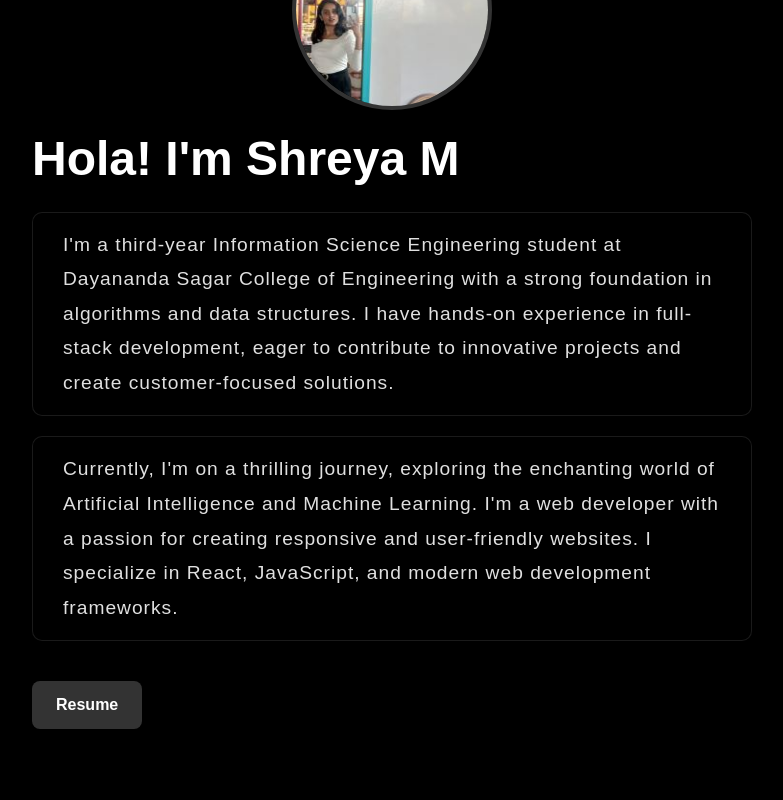
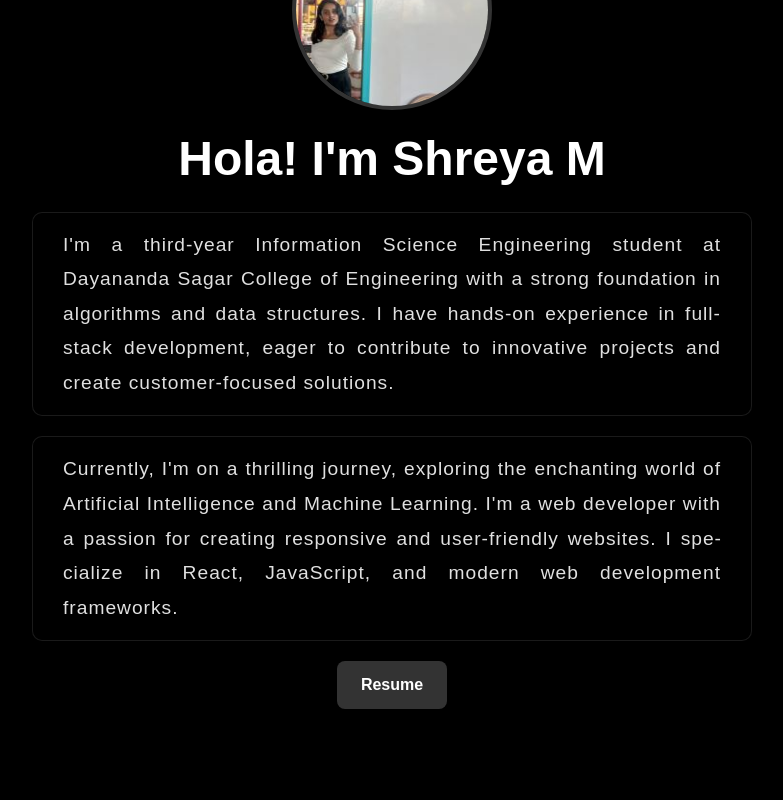
Before and after one commit to ShreyaMahadev/portfolio-website, a React (Create React App) app: page / in a window 1280 px wide. Shown: the part 1120-1920 px from the top of the page, without its empty margins (248-1031 px from the left). Built offline with nearby package versions, Linux system fonts and the light colour scheme.

Commit message:
Update About section styling

```diff
--- a/src/Components/About.css
+++ b/src/Components/About.css
@@ -2,6 +2,10 @@
   background-color: rgba(0, 0, 0, 0.8);
   color: #fff;
   padding: 100px 20px;
+  display: flex;
+  justify-content: center;
+  align-items: center;
+  min-height: 100vh;
 }
 
 #about .container {
@@ -11,6 +15,7 @@
   border-radius: 16px;
   padding: 40px;
   box-shadow: 0 8px 32px rgba(0, 0, 0, 0.2);
+  text-align: justify;
 }
 
 #about .profile-picture {
@@ -28,6 +33,7 @@
   font-weight: bold;
   margin-bottom: 20px;
   color: #fff;
+  text-align: center;
 }
 
 #about p {
@@ -35,6 +41,8 @@
   line-height: 1.8;
   color: #e0e0e0;
   margin-bottom: 20px;
+  text-align: justify;
+  hyphens: auto;
 }
 
 #about .btn-custom {
@@ -45,8 +53,9 @@
   color: #fff;
   font-weight: bold;
   text-decoration: none;
-  display: inline-block;
-  margin-top: 20px;
+  display: block;
+  margin: 20px auto 0;
+  width: fit-content;
   transition: transform 0.2s ease, box-shadow 0.2s ease;
 }
 
```
